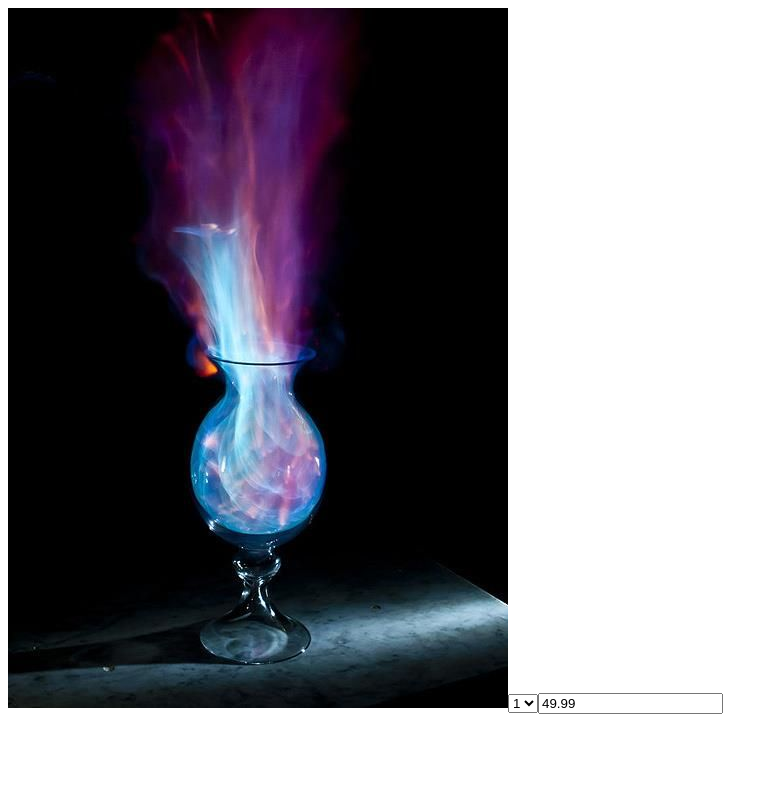
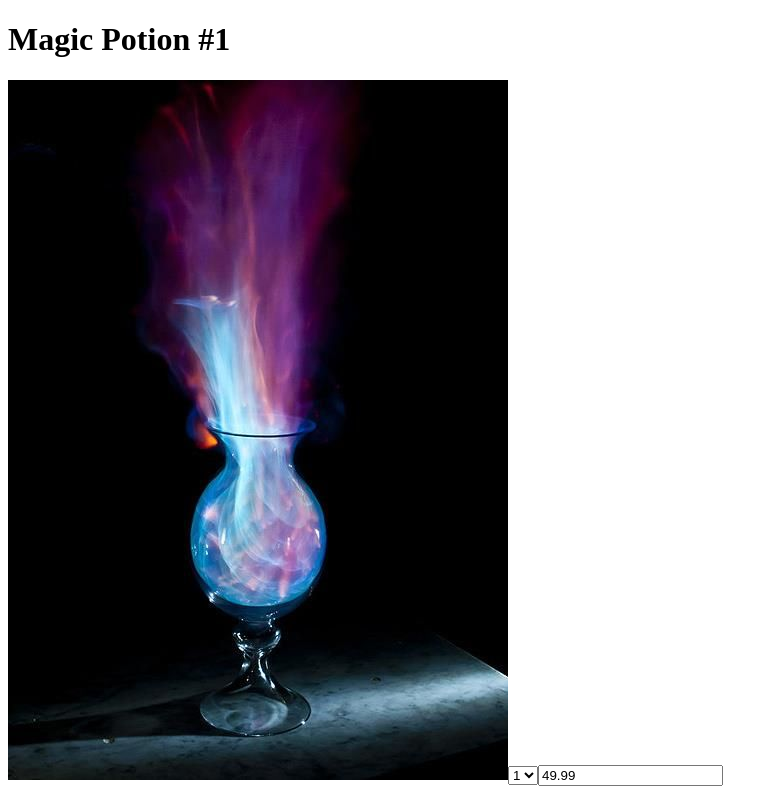
Before and after one commit to JessicaWildermuth/curology-takehome, a React app: page / in a window 1280 px wide. Shown: the whole page, without its empty margins (0-778 px from the left). Built offline with nearby package versions, Linux system fonts and the light colour scheme.

Commit message:
Add product name heading

```diff
--- a/client/ProductInfo.jsx
+++ b/client/ProductInfo.jsx
@@ -2,6 +2,7 @@ import React from 'react';
 
 const ProductInfo = ({total, quantity, updateQuantity}) => (
   <div>
+    <h1>Magic Potion #1</h1>
     <img src="./magic-potion.jpg" alt="productImage" />
     <select name="quantity" onChange={updateQuantity}>
       <option>1</option>
```
